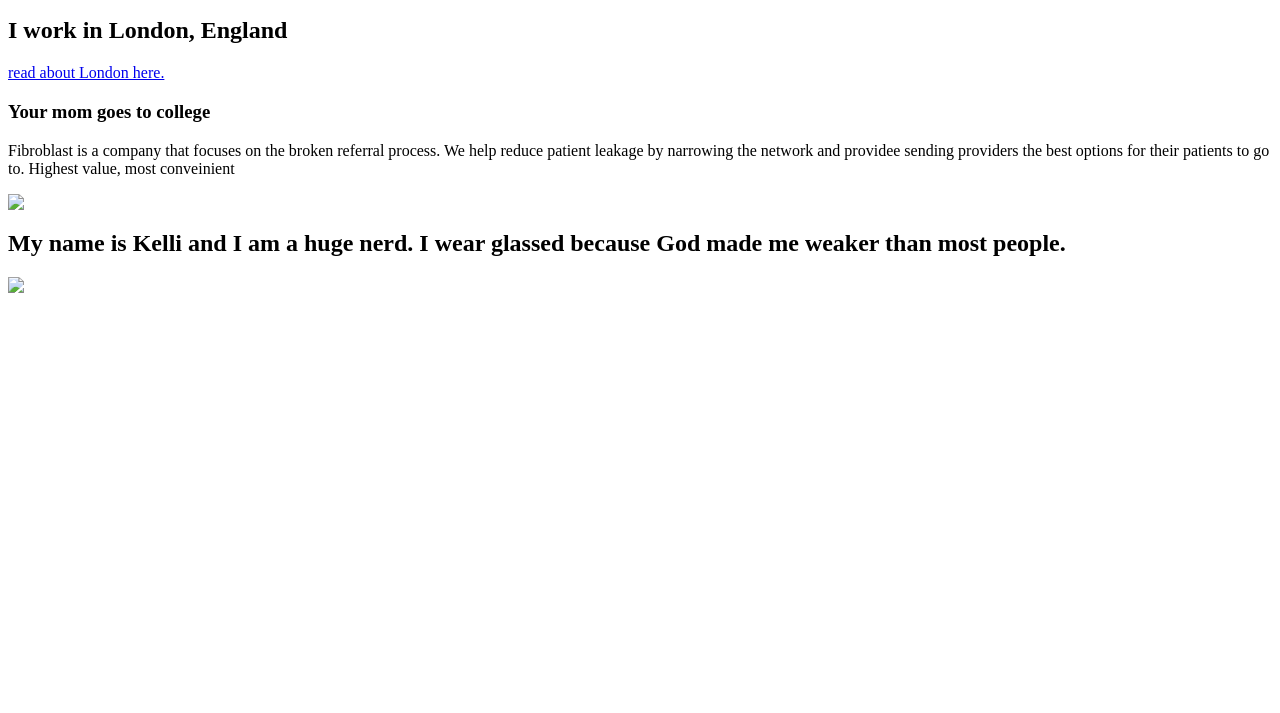
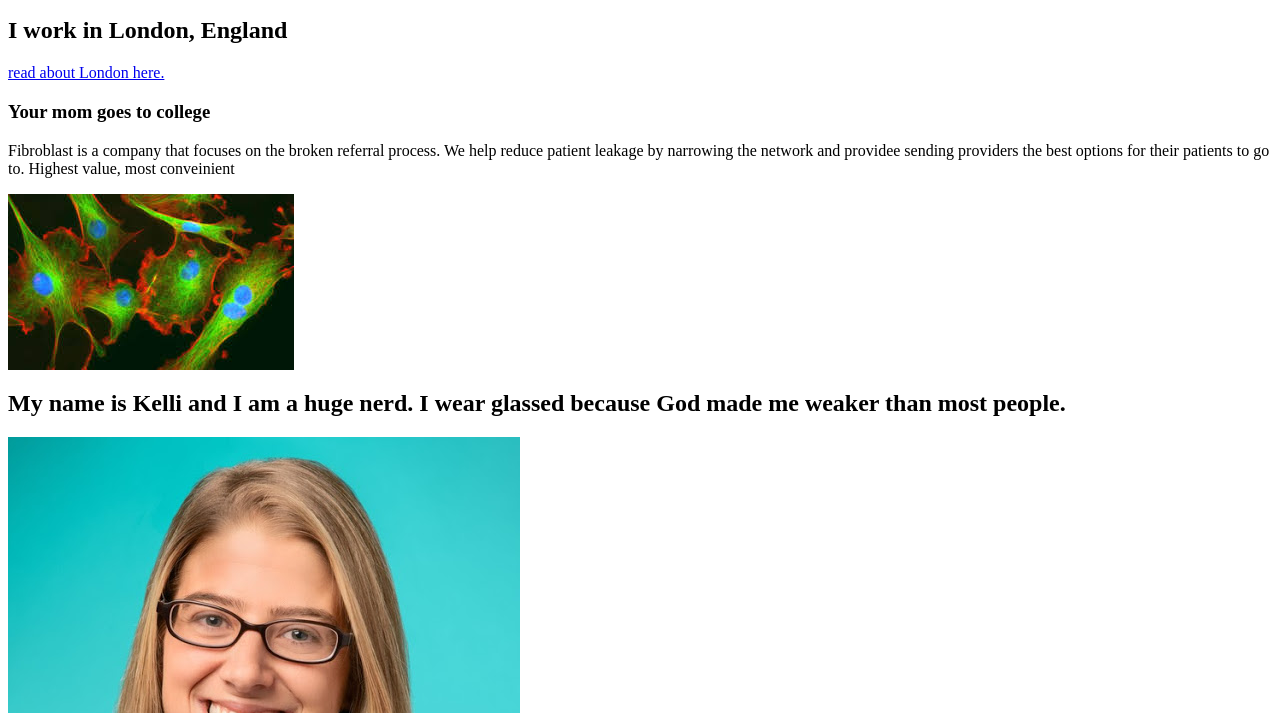
Before and after one commit to ealvarez22/ealvarez22.github.io, a plain HTML site: page index.html in a window 1280 px wide. Shown: the part 87-800 px from the top of the page. Drawn offline with Linux system fonts and the light colour scheme.

Commit message:
updated the code
updated.

```diff
--- a/index.html
+++ b/index.html
@@ -4,6 +4,6 @@
 <a href=https://en.wikipedia.org/wiki/London>read about London here.<a/>
 <h3>Your mom goes to college</h3>
 <p>Fibroblast is a company that focuses on the broken referral process. We help reduce patient leakage by narrowing the network and providee sending providers the best options for their patients to go to. Highest value, most conveinient</p>
-<p><img src="dddd.jpeg"></p>
+<p><img src="green.jpg"></p>
 <h2>My name is Kelli and I am a huge nerd. I wear glassed because God made me weaker than most people.</h2>
-<img src="KR.jpg">
+<img src="kelly.jpg">
```
